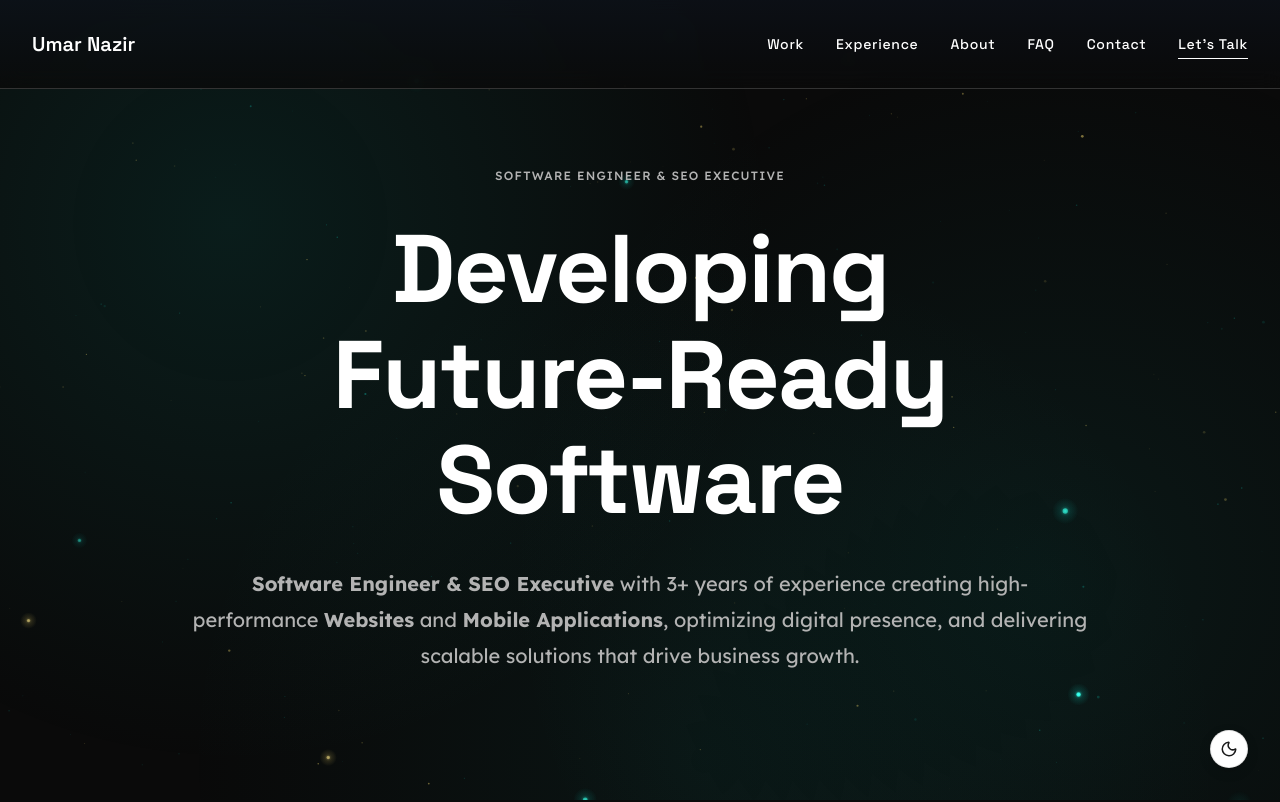
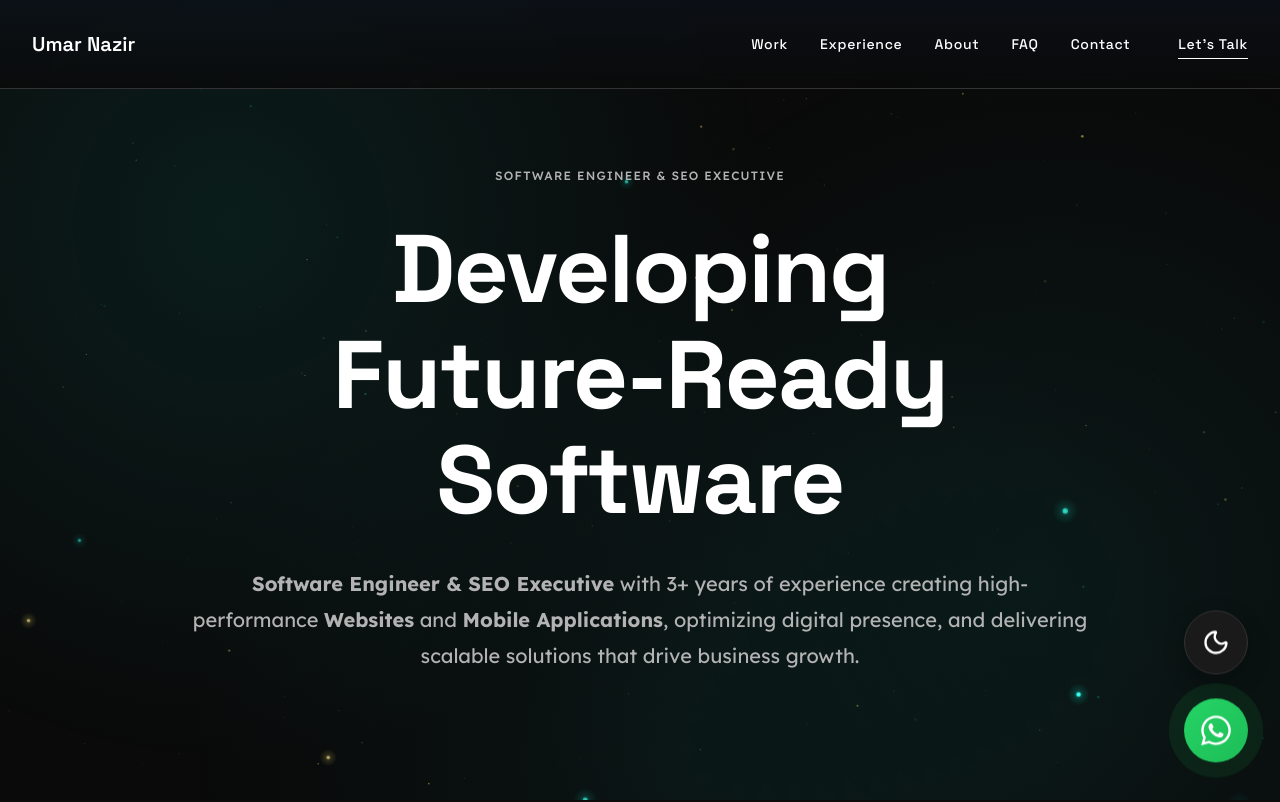
Before and after one commit to umarnaxir/umarnazir, a Next.js app: page / in a window 1280 px wide. Shown: the top 802 px of the page. Built offline with nearby package versions, Linux system fonts and the light colour scheme.

Commit message:
whatsapp implemented

```diff
--- a/app/components/NavBar/NavBar.styles.ts
+++ b/app/components/NavBar/NavBar.styles.ts
@@ -123,7 +123,7 @@ export const Logo = styled.a`
 export const NavRight = styled.div`
   display: flex;
   align-items: center;
-  gap: 0;
+  gap: ${({ theme }) => theme.spacing.md};
 
   @media (max-width: 768px) {
     display: none;
@@ -133,7 +133,7 @@ export const NavRight = styled.div`
 export const MobileNavRight = styled.div`
   display: none;
   align-items: center;
-  gap: ${({ theme }) => theme.spacing.md};
+  gap: ${({ theme }) => theme.spacing.xs};
 
   @media (max-width: 768px) {
     display: flex;
--- a/app/components/PageContent/PageContent.tsx
+++ b/app/components/PageContent/PageContent.tsx
@@ -11,6 +11,7 @@ import { FAQ } from '../FAQ/FAQ';
 import { Contact } from '../Contact/Contact';
 import { ReachOut } from '../ReachOut/ReachOut';
 import { Footer } from '../Footer/Footer';
+import { WhatsAppButton } from '../WhatsApp/WhatsApp';
 import { ThemeToggle } from '../ThemeToggle/ThemeToggle';
 import { portfolioData } from '@/lib/data';
 
@@ -43,6 +44,7 @@ export const PageContent: React.FC = () => {
       />
       <Footer name={personal.name} />
       <ThemeToggle />
+      <WhatsAppButton />
     </main>
   );
 };
--- a/app/components/ThemeToggle/ThemeToggle.styles.ts
+++ b/app/components/ThemeToggle/ThemeToggle.styles.ts
@@ -1,14 +1,24 @@
-import styled from 'styled-components';
+import styled, { keyframes } from 'styled-components';
 
+/** Gentle floating bob to match the WhatsApp FAB. */
+const float = keyframes`
+  0%, 100% { transform: translateY(0); }
+  50% { transform: translateY(-6px); }
+`;
+
+/**
+ * Floating theme toggle, stacked just above the WhatsApp FAB.
+ * Same size as the WhatsApp FAB (64px / 56px mobile).
+ */
 export const ThemeToggleFab = styled.button`
   position: fixed;
-  bottom: ${({ theme }) => theme.spacing.xl};
+  bottom: calc(${({ theme }) => theme.spacing.xl} + 64px + 24px);
   right: ${({ theme }) => theme.spacing.xl};
-  width: 38px;
-  height: 38px;
+  width: 64px;
+  height: 64px;
   border-radius: 50%;
-  background-color: #ffffff;
-  border: 1px solid rgba(0, 0, 0, 0.1);
+  background-color: ${({ theme }) => theme.colors.bgSecondary};
+  border: 1px solid ${({ theme }) => theme.colors.border};
   cursor: pointer;
   padding: 0;
   display: inline-flex;
@@ -17,10 +27,20 @@ export const ThemeToggleFab = styled.button`
   z-index: ${({ theme }) => theme.zIndex.fixed};
   outline: none;
   -webkit-tap-highlight-color: transparent;
-  box-shadow: 0 4px 12px rgba(0, 0, 0, 0.15);
+  box-shadow: 0 8px 22px rgba(0, 0, 0, 0.3);
+  animation: ${float} 3.5s ease-in-out infinite;
+  transition: transform 0.25s cubic-bezier(0.34, 1.56, 0.64, 1),
+    box-shadow 0.25s ease, border-color 0.25s ease;
 
   &:hover {
-    border-color: rgba(0, 0, 0, 0.25);
+    transform: scale(1.12) rotate(-12deg);
+    border-color: ${({ theme }) => theme.colors.textPrimary};
+    box-shadow: 0 12px 30px rgba(0, 0, 0, 0.4);
+    animation-play-state: paused;
+  }
+
+  &:active {
+    transform: scale(0.96);
   }
 
   &:focus,
@@ -29,20 +49,29 @@ export const ThemeToggleFab = styled.button`
   }
 
   svg {
-    width: 18px;
-    height: 18px;
-    color: #1a1a1a;
+    width: 28px;
+    height: 28px;
+    color: ${({ theme }) => theme.colors.textPrimary};
+    transition: transform 0.25s ease;
+  }
+
+  &:hover svg {
+    transform: rotate(12deg) scale(1.1);
+  }
+
+  @media (prefers-reduced-motion: reduce) {
+    animation: none;
   }
 
   @media (max-width: 768px) {
-    bottom: ${({ theme }) => theme.spacing.lg};
+    bottom: calc(${({ theme }) => theme.spacing.lg} + 56px + 20px);
     right: ${({ theme }) => theme.spacing.lg};
-    width: 34px;
-    height: 34px;
+    width: 56px;
+    height: 56px;
 
     svg {
-      width: 16px;
-      height: 16px;
+      width: 25px;
+      height: 25px;
     }
   }
 `;
--- /dev/null
+++ b/app/components/WhatsApp/WhatsApp.styles.ts
@@ -0,0 +1,111 @@
+import styled, { keyframes } from 'styled-components';
+
+/** Continuous expanding-ring pulse to draw attention to the button. */
+const pulseRing = keyframes`
+  0% {
+    box-shadow: 0 0 0 0 rgba(37, 211, 102, 0.6);
+  }
+  70% {
+    box-shadow: 0 0 0 18px rgba(37, 211, 102, 0);
+  }
+  100% {
+    box-shadow: 0 0 0 0 rgba(37, 211, 102, 0);
+  }
+`;
+
+/** Gentle floating bob. */
+const float = keyframes`
+  0%, 100% { transform: translateY(0); }
+  50% { transform: translateY(-6px); }
+`;
+
+/** Floating action button — bottom-right WhatsApp launcher. */
+export const WhatsAppFab = styled.a`
+  position: fixed;
+  bottom: ${({ theme }) => theme.spacing.xl};
+  right: ${({ theme }) => theme.spacing.xl};
+  width: 64px;
+  height: 64px;
+  border-radius: 50%;
+  background: linear-gradient(135deg, #25d366 0%, #1ebe57 100%);
+  border: none;
+  cursor: pointer;
+  padding: 0;
+  display: inline-flex;
+  align-items: center;
+  justify-content: center;
+  z-index: ${({ theme }) => theme.zIndex.fixed};
+  outline: none;
+  -webkit-tap-highlight-color: transparent;
+  box-shadow: 0 8px 22px rgba(37, 211, 102, 0.5);
+  animation: ${pulseRing} 2s ease-out infinite, ${float} 3.5s ease-in-out infinite;
+  transition: transform 0.25s cubic-bezier(0.34, 1.56, 0.64, 1),
+    box-shadow 0.25s ease;
+
+  &:hover {
+    transform: scale(1.12) rotate(8deg);
+    box-shadow: 0 12px 30px rgba(37, 211, 102, 0.7);
+    animation-play-state: paused;
+  }
+
+  &:active {
+    transform: scale(0.96);
+  }
+
+  &:focus,
+  &:focus-visible {
+    outline: none;
+  }
+
+  svg {
+    width: 34px;
+    height: 34px;
+    color: #ffffff;
+    transition: transform 0.25s ease;
+  }
+
+  &:hover svg {
+    transform: scale(1.1);
+  }
+
+  @media (prefers-reduced-motion: reduce) {
+    animation: none;
+  }
+
+  @media (max-width: 768px) {
+    bottom: ${({ theme }) => theme.spacing.lg};
+    right: ${({ theme }) => theme.spacing.lg};
+    width: 56px;
+    height: 56px;
+
+    svg {
+      width: 30px;
+      height: 30px;
+    }
+  }
+`;
+
+/** Inline icon button for the navbar. */
+export const WhatsAppNavLink = styled.a`
+  display: inline-flex;
+  align-items: center;
+  justify-content: center;
+  width: 38px;
+  height: 38px;
+  border-radius: 50%;
+  color: #25d366;
+  cursor: pointer;
+  -webkit-tap-highlight-color: transparent;
+  transition: color ${({ theme }) => theme.transitions.fast},
+    transform ${({ theme }) => theme.transitions.fast};
+
+  svg {
+    width: 22px;
+    height: 22px;
+  }
+
+  &:hover {
+    transform: scale(1.1);
+    color: #1ebe57;
+  }
+`;
--- /dev/null
+++ b/app/components/WhatsApp/WhatsApp.tsx
@@ -0,0 +1,34 @@
+'use client';
+
+import React from 'react';
+import { FaWhatsapp } from 'react-icons/fa';
+import { getWhatsAppLink } from '@/lib/utils/whatsapp';
+import { WhatsAppFab, WhatsAppNavLink } from './WhatsApp.styles';
+
+const LABEL = 'Chat on WhatsApp';
+
+/** Floating WhatsApp button (replaces the theme-toggle FAB). */
+export const WhatsAppButton: React.FC = () => (
+  <WhatsAppFab
+    href={getWhatsAppLink()}
+    target="_blank"
+    rel="noopener noreferrer"
+    aria-label={LABEL}
+    title={LABEL}
+  >
+    <FaWhatsapp />
+  </WhatsAppFab>
+);
+
+/** Inline WhatsApp icon for the navbar. */
+export const WhatsAppNavButton: React.FC = () => (
+  <WhatsAppNavLink
+    href={getWhatsAppLink()}
+    target="_blank"
+    rel="noopener noreferrer"
+    aria-label={LABEL}
+    title={LABEL}
+  >
+    <FaWhatsapp />
+  </WhatsAppNavLink>
+);
--- /dev/null
+++ b/lib/utils/whatsapp.ts
@@ -0,0 +1,9 @@
+/** WhatsApp contact number in international format (no '+'), and the default prefilled message. */
+export const WHATSAPP_NUMBER = '917051732616';
+export const WHATSAPP_MESSAGE = 'Hey Umar, I have a Project.';
+
+/** Builds a wa.me deep link that opens WhatsApp directly with the message prefilled. */
+export const getWhatsAppLink = (
+  message: string = WHATSAPP_MESSAGE,
+  number: string = WHATSAPP_NUMBER
+): string => `https://wa.me/${number}?text=${encodeURIComponent(message)}`;
```
Also changed, not shown: 1 other file (tests, documents, lock files or other folders).
